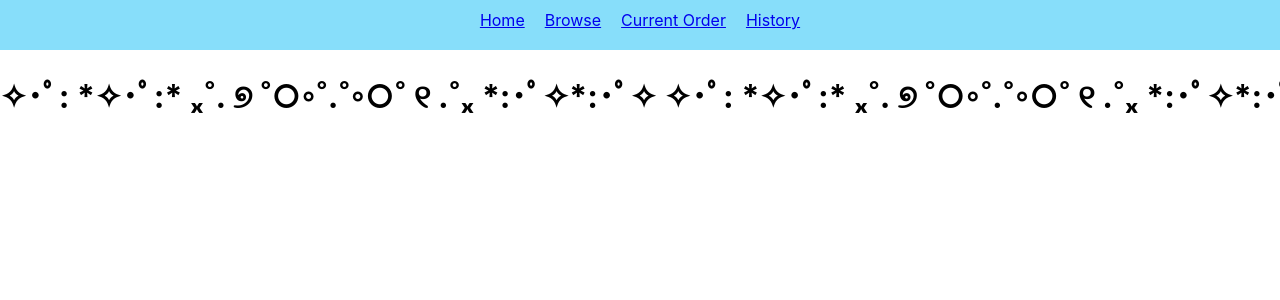
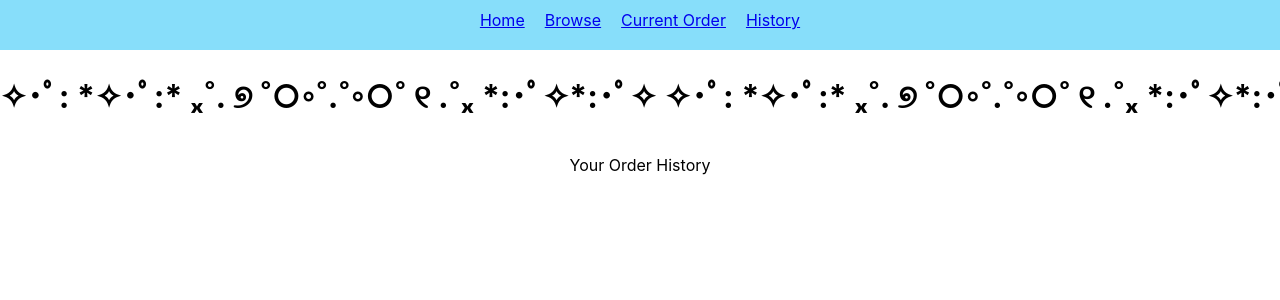
Before and after one commit to ShamiTomita/Cake-Frontend, a React (Create React App) app in the folder cake-frontend/: page /order-history in a window 1280 px wide. Shown: the top 300 px of the page. Built offline with nearby package versions, Linux system fonts and the light colour scheme.

Commit message:
Order History

```diff
--- a/cake-frontend/src/App.js
+++ b/cake-frontend/src/App.js
@@ -5,6 +5,7 @@ import NavBar from './components/NavBar'
 import Header from './components/Header'
 import Browse from './containers/Browse'
 import CurrentOrder from './containers/CurrentOrder'
+import History from './containers/History'
 import {Route, Routes} from 'react-router-dom'
 
 function App() {
@@ -16,6 +17,7 @@ function App() {
       <Route path="/" element={<Home/>}/>
       <Route path="/browse" element={<Browse/>}/>
       <Route path="/current-order" element={<CurrentOrder/>}/>
+      <Route path="/order-history" element={<History/>}/>
     </Routes>
 
       <div>
--- a/cake-frontend/src/components/NavBar.js
+++ b/cake-frontend/src/components/NavBar.js
@@ -21,7 +21,7 @@ const Navbar = () => {
           </NavLink>
           </div>
           <div className="nav">
-          <NavLink to='/browse' activeStyle>
+          <NavLink to='/order-history' activeStyle>
           History
           </NavLink>
           </div>
--- /dev/null
+++ b/cake-frontend/src/containers/History.js
@@ -0,0 +1,11 @@
+import React from 'react'
+
+const History = (props) => {
+  return(
+    <div>
+      <p>Your Order History</p>
+    </div>
+  )
+}
+
+export default History
```
